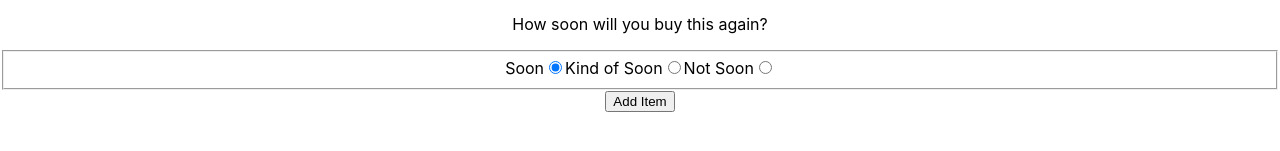
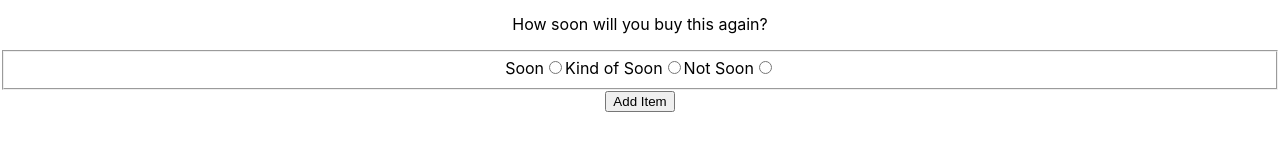
Before and after one commit to the-collab-lab/tcl-41-smart-shopping-list, a React (Create React App) app: page /add-an-item in a window 1280 px wide. Shown: the part 166-317 px from the top of the page. Built offline with nearby package versions, Linux system fonts and the light colour scheme.

Commit message:
fixed radio button checked condition

```diff
--- a/src/App.js
+++ b/src/App.js
@@ -1,9 +1,9 @@
 import React from 'react';
 import { Routes, Route, NavLink } from 'react-router-dom';
 import './App.css';
-import Firebase from './pages/firebase';
+import Firebase from './Pages/firebase';
 // import form until file changes merged
-import AddItemForm from './pages/AddItemForm';
+import AddItemForm from './Pages/AddItemForm';
 
 function AddAnItem() {
   return (
--- a/src/Pages/AddItemForm.js
+++ b/src/Pages/AddItemForm.js
@@ -69,7 +69,7 @@ class AddItemForm extends React.Component {
           <label htmlFor="soon">
             Soon
             <input
-              checked={this.state.purchase_interval === 7}
+              checked={this.state.purchase_interval === String(7)}
               onChange={this.handleRadioChange}
               type="radio"
               id="soon"
@@ -80,7 +80,7 @@ class AddItemForm extends React.Component {
           <label htmlFor="kind_of_soon">
             Kind of Soon
             <input
-              checked={this.state.purchase_interval === 14}
+              checked={this.state.purchase_interval === String(14)}
               onChange={this.handleRadioChange}
               type="radio"
               id="kind_of_soon"
@@ -91,7 +91,7 @@ class AddItemForm extends React.Component {
           <label htmlFor="not_soon">
             Not Soon
             <input
-              checked={this.state.purchase_interval === 30}
+              checked={this.state.purchase_interval === String(30)}
               onChange={this.handleRadioChange}
               type="radio"
               id="not_soon"
```
